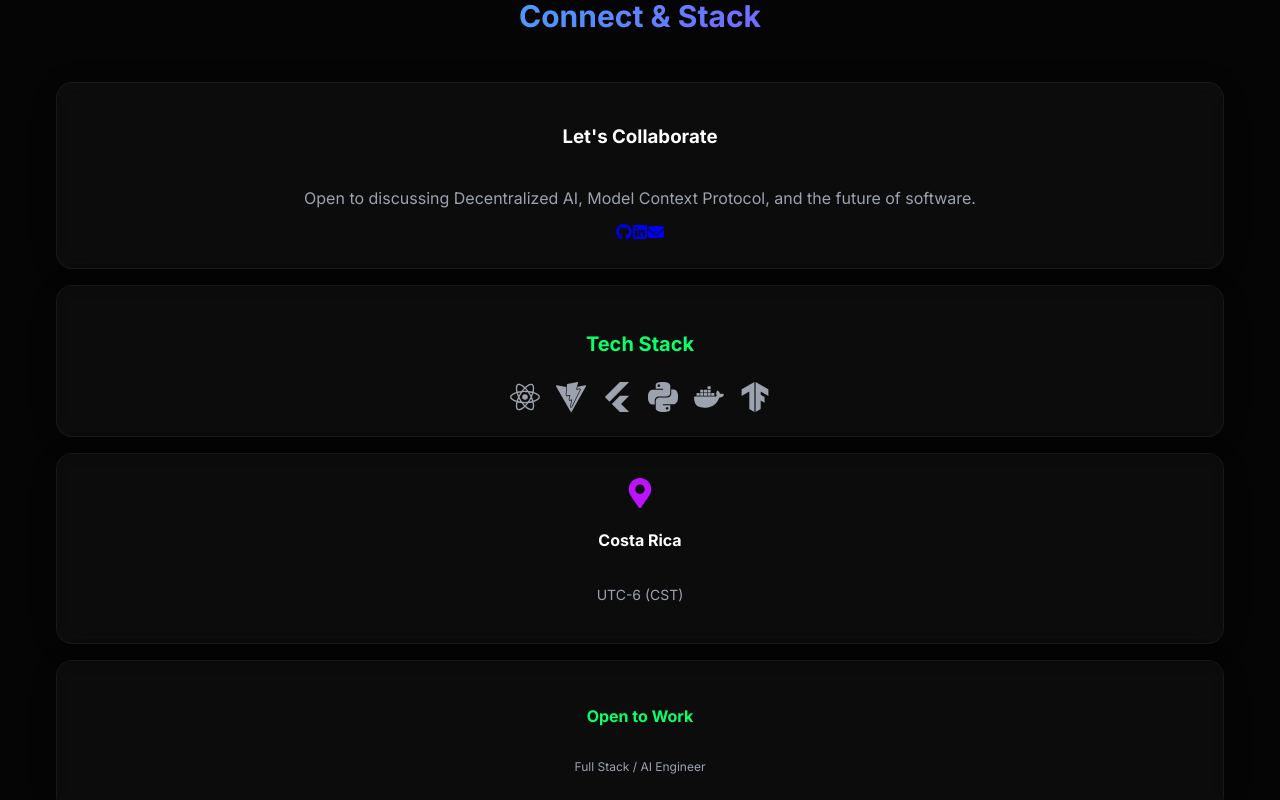
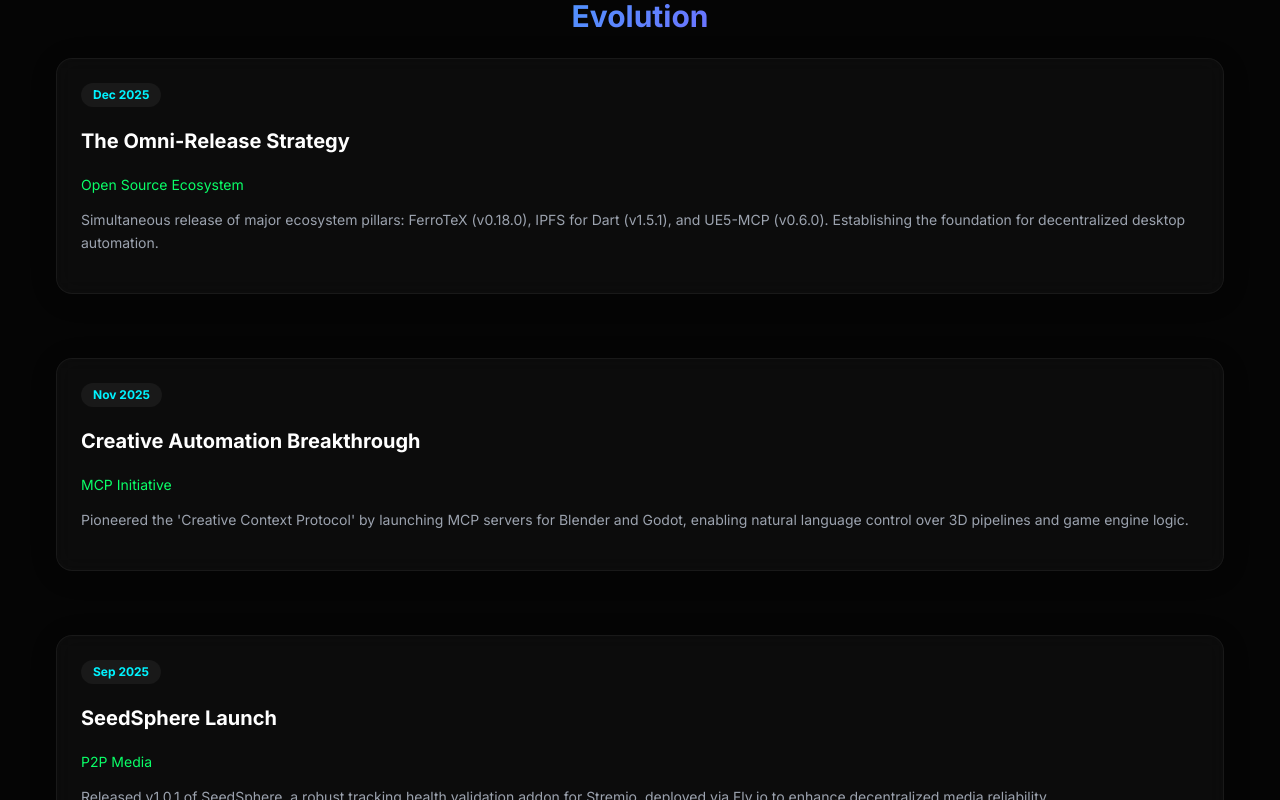
Before and after one commit to jxoesneon/jxoesneon.github.io, a React (Vite) app: page / in a window 1280 px wide. Shown: the part 2380-3180 px from the top of the page. Built offline with nearby package versions, Linux system fonts and the light colour scheme.

Commit message:
feat: add experience timeline component

```diff
--- a/src/App.jsx
+++ b/src/App.jsx
@@ -2,6 +2,7 @@ import React from 'react';
 import Hero from './components/Hero';
 import ProjectGrid from './components/ProjectGrid';
 import BentoGrid from './components/BentoGrid';
+import ExperienceTimeline from './components/ExperienceTimeline';
 
 function App() {
   return (
@@ -9,6 +10,7 @@ function App() {
       <main>
         <Hero />
         <ProjectGrid />
+        <ExperienceTimeline />
         <BentoGrid />
       </main>
 
--- /dev/null
+++ b/src/components/ExperienceTimeline.jsx
@@ -0,0 +1,58 @@
+import React from 'react';
+import { motion } from 'framer-motion';
+import experience from '../data/experience.json';
+
+const ExperienceTimeline = () => {
+  return (
+    <section className="container mx-auto px-4 py-20 relative">
+      <h2 className="text-3xl md:text-4xl font-bold mb-16 text-center gradient-text">Evolution</h2>
+
+      {/* Vertical Line */}
+      <div className="absolute left-4 md:left-1/2 top-40 bottom-20 w-px bg-gradient-to-b from-transparent via-neon-purple to-transparent opacity-50" />
+
+      <div className="space-y-12">
+        {experience.map((item, index) => (
+          <motion.div
+            key={index}
+            initial={{ opacity: 0, x: index % 2 === 0 ? -50 : 50 }}
+            whileInView={{ opacity: 1, x: 0 }}
+            viewport={{ once: true, margin: "-100px" }}
+            transition={{ duration: 0.6, delay: index * 0.1 }}
+            className={`flex flex-col md:flex-row gap-8 items-center ${
+              index % 2 === 0 ? 'md:flex-row-reverse' : ''
+            }`}
+          >
+            {/* Content Card */}
+            <div className="flex-1 w-full md:w-1/2">
+              <div className={`glass-card p-6 relative group hover:border-neon-blue/50 transition-colors ${
+                index % 2 === 0 ? 'md:text-right' : 'md:text-left'
+              }`}>
+                {/* Year Badge */}
+                <span className="inline-block px-3 py-1 rounded-full text-xs font-bold bg-white/5 text-neon-blue border border-white/10 mb-3">
+                  {item.year}
+                </span>
+                <h3 className="text-xl font-bold text-white mb-1 group-hover:text-neon-purple transition-colors">
+                  {item.title}
+                </h3>
+                <p className="text-sm text-neon-green mb-3">{item.company}</p>
+                <p className="text-gray-400 text-sm leading-relaxed">
+                  {item.description}
+                </p>
+              </div>
+            </div>
+
+            {/* Center Dot */}
+            <div className="relative z-10 hidden md:flex items-center justify-center w-8 h-8">
+              <div className="w-3 h-3 bg-neon-purple rounded-full shadow-[0_0_10px_var(--neon-purple)] group-hover:scale-150 transition-transform" />
+            </div>
+
+            {/* Empty Spacer for alternating layout */}
+            <div className="flex-1 hidden md:block" />
+          </motion.div>
+        ))}
+      </div>
+    </section>
+  );
+};
+
+export default ExperienceTimeline;
--- /dev/null
+++ b/src/data/experience.json
@@ -0,0 +1,26 @@
+[
+  {
+    "year": "Dec 2025",
+    "title": "The Omni-Release Strategy",
+    "company": "Open Source Ecosystem",
+    "description": "Simultaneous release of major ecosystem pillars: FerroTeX (v0.18.0), IPFS for Dart (v1.5.1), and UE5-MCP (v0.6.0). Establishing the foundation for decentralized desktop automation."
+  },
+  {
+    "year": "Nov 2025",
+    "title": "Creative Automation Breakthrough",
+    "company": "MCP Initiative",
+    "description": "Pioneered the 'Creative Context Protocol' by launching MCP servers for Blender and Godot, enabling natural language control over 3D pipelines and game engine logic."
+  },
+  {
+    "year": "Sep 2025",
+    "title": "SeedSphere Launch",
+    "company": "P2P Media",
+    "description": "Released v1.0.1 of SeedSphere, a robust tracking health validation addon for Stremio, deployed via Fly.io to enhance decentralized media reliability."
+  },
+  {
+    "year": "2024",
+    "title": "Decentralized Foundations",
+    "company": "Research Phase",
+    "description": "Deep R&D into distributed systems, resulting in the core architecture for 'p2plib-dart' and 'ipfs_client_flutter', processing the building blocks for the future unified ecosystem."
+  }
+]
```
